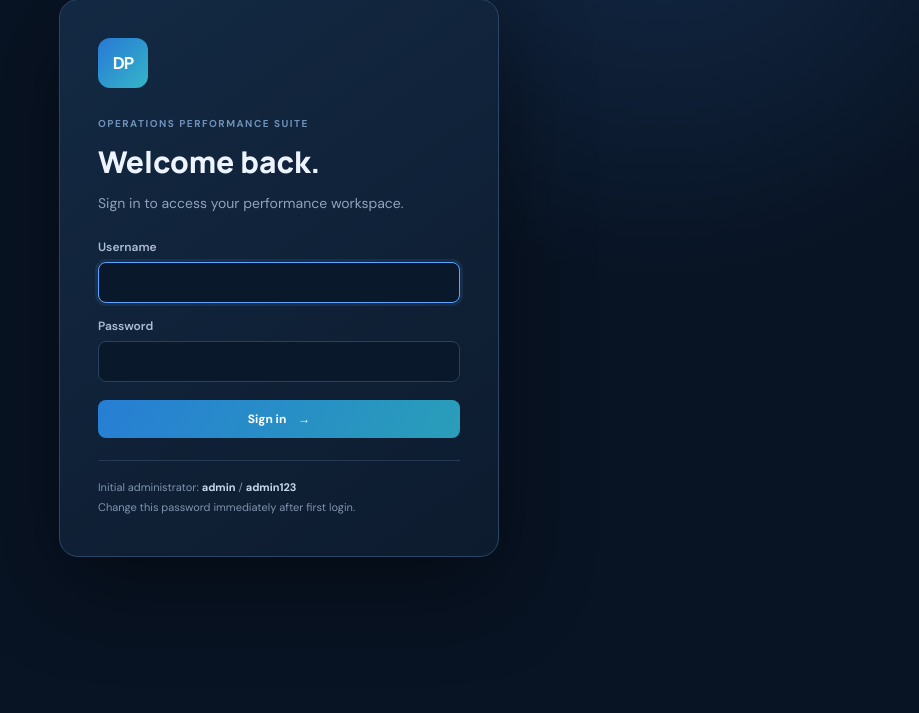
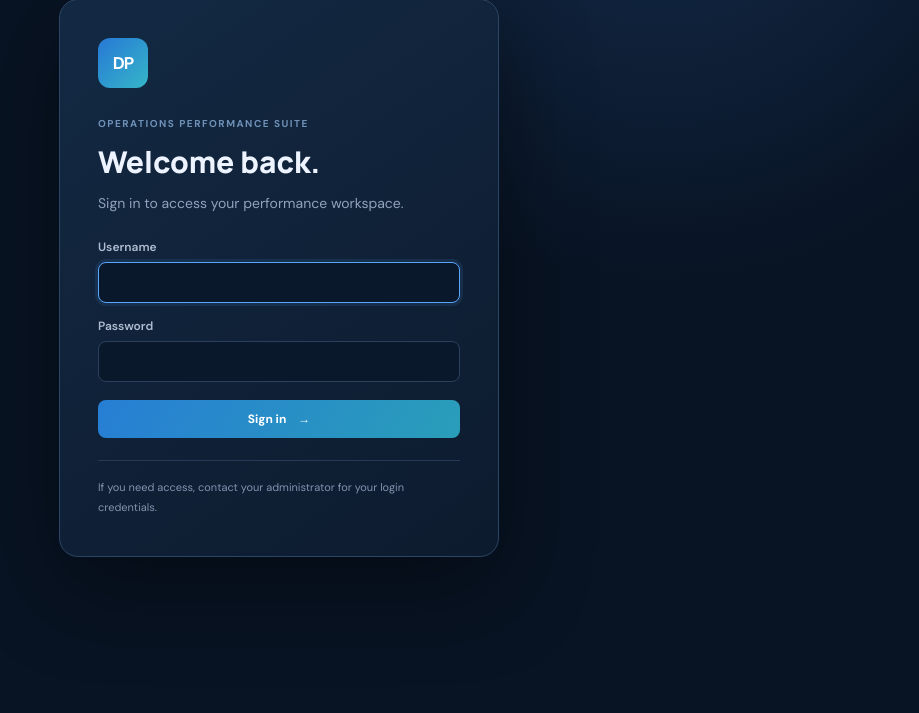
Before and after one commit to Srikanth-ops-code/agent-performance-tracking, a Flask app: page /login in a window 1280 px wide. Shown: the part 150-863 px from the top of the page, without its empty margins (361-1280 px from the left). Run offline with Flask 3, Linux system fonts and the light colour scheme; some libraries are stand-ins or nearby versions.

Commit message:
Remove misleading default admin credentials from login page

```diff
--- a/templates/login.html
+++ b/templates/login.html
@@ -11,7 +11,7 @@
       <label>Password<input type="password" name="password" autocomplete="current-password" required></label>
       <button class="button full">Sign in <span>→</span></button>
     </form>
-    <div class="login-note">Initial administrator: <b>admin</b> / <b>admin123</b><br>Change this password immediately after first login.</div>
+    <div class="login-note">If you need access, contact your administrator for your login credentials.</div>
   </div>
 </div>
 {% endblock %}
```
